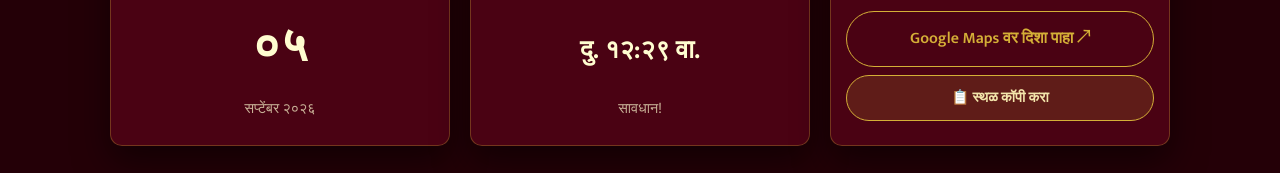
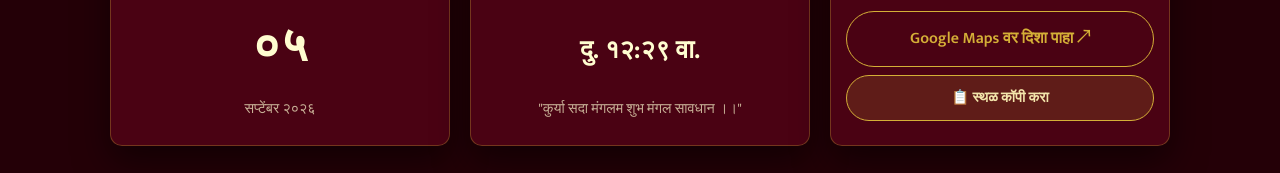
Before and after one commit to web-universe7/invitation-card, a plain HTML site: page index.html in a window 1280 px wide. Shown: the part 3413-3586 px from the top of the page. Drawn offline with Linux system fonts and the light colour scheme.

Commit message:
Update index.html

```diff
--- a/index.html
+++ b/index.html
@@ -197,7 +197,7 @@
                         <h3 class="card-title">शुभमुहूर्त</h3>
                         <p class="highlight-text">अक्षता वेळ</p>
                         <p id="card-time" class="time-big">दु. १२:२९ वा.</p>
-                        <p class="highlight-sub">सावधान!</p>
+                        <p class="highlight-sub">"कुर्या सदा मंगलम शुभ मंगल सावधान ।।"</p>
                     </div>
 
                     <div class="info-card animate-on-scroll fade-left">
```
